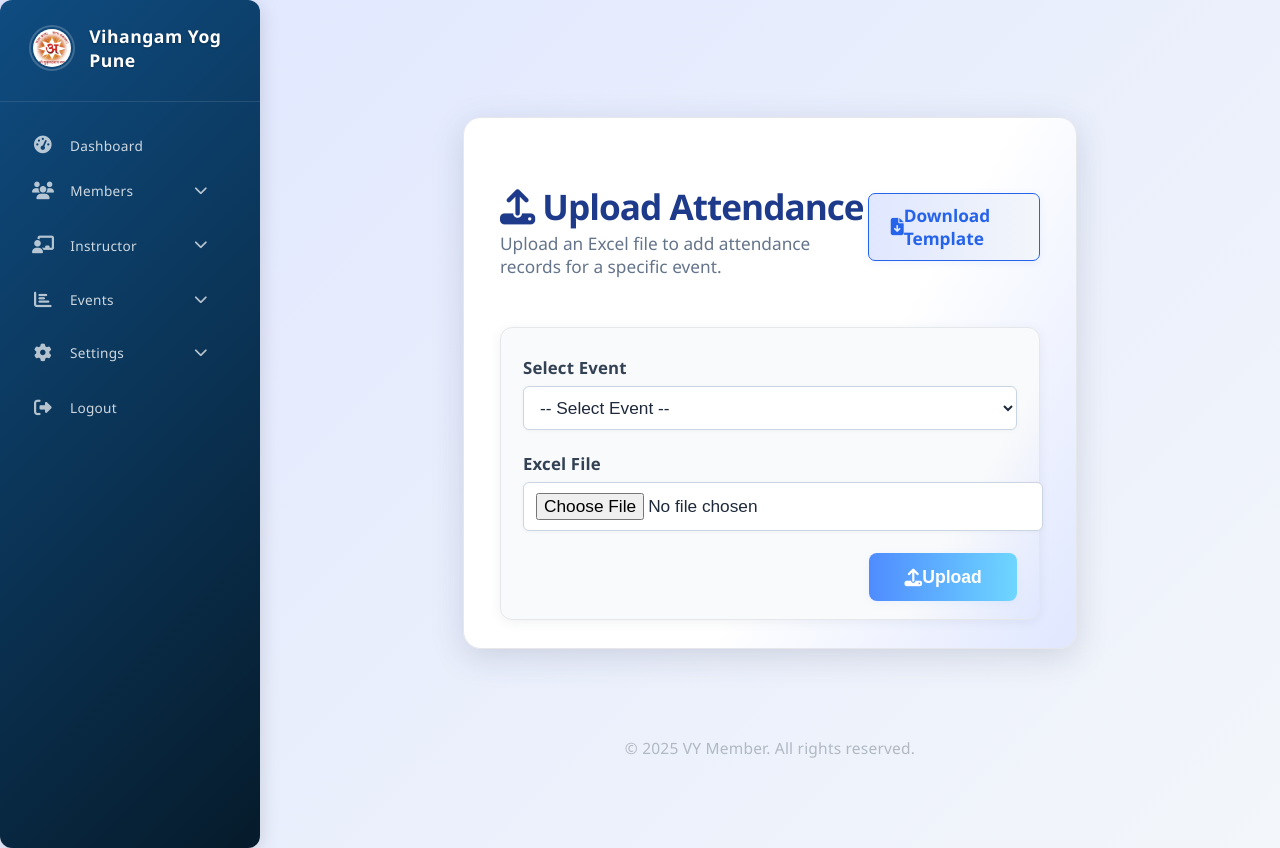
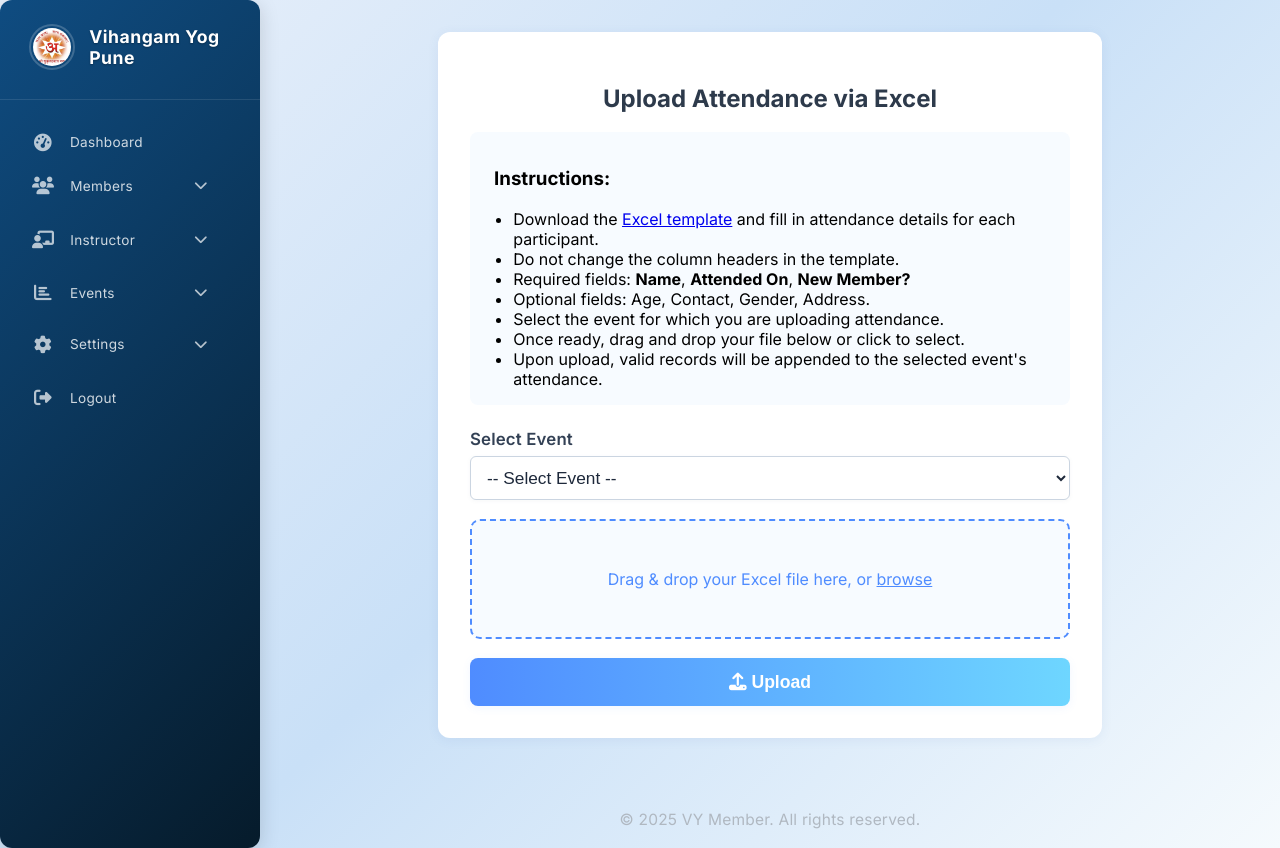
Before and after one commit to sant-anurag/vymember, a Django app: template member_manage/templates/upload_attendance.html in a window 1280 px wide. Run offline with Django 5.2, Linux system fonts and the light colour scheme; the template is opened without the code that fills it, so the values that code supplies are empty.

Commit message:
Design change for upload attendace form

```diff
--- a/member_manage/static/css/upload_attendance.css
+++ b/member_manage/static/css/upload_attendance.css
@@ -1,100 +1,42 @@
-/* upload_attendance.css */
-
-body {
-    font-family: 'Segoe UI', 'Roboto', 'Helvetica Neue', Arial, sans-serif;
-    background: linear-gradient(135deg, #e0e7ff 0%, #f3f6fa 100%);
-    min-height: 100vh;
+.upload-container {
+        max-width: 600px;
+        margin: 2rem auto;
+        background: #fff;
+        border-radius: 12px;
+        box-shadow: 0 2px 12px rgba(60, 100, 180, 0.08);
+        padding: 2rem;
     }
 
-.ua-main-container {
-    max-width: 540px;
-    margin: 48px auto;
-    background: linear-gradient(120deg, #ffffff 60%, #e0e7ff 100%);
-    border-radius: 18px;
-    box-shadow: 0 8px 32px 0 rgba(60, 72, 100, 0.18);
-    padding: 40px 36px 28px 36px;
-    border: 1.5px solid #e5e7eb;
-    transition: box-shadow 0.2s;
+    .upload-container h2 {
+        text-align: center;
+        color: #2d3a4b;
+        margin-bottom: 1.2rem;
     }
 
-.ua-main-container:hover {
-    box-shadow: 0 12px 40px 0 rgba(60, 72, 100, 0.22);
+    .instructions {
+        background: #f7fbff;
+        border-radius: 8px;
+        padding: 1rem 1.5rem;
+        margin-bottom: 1.5rem;
+        font-size: 1rem;
     }
 
-.ua-header-bar {
-    display: flex;
-    justify-content: space-between;
-    align-items: center;
-    margin-bottom: 32px;
+    .instructions ul {
+        margin: 0;
+        padding-left: 1.2rem;
     }
 
-.ua-title {
-    font-size: 2.2rem;
-    font-weight: 700;
-    color: #1e3a8a;
-    margin-bottom: 2px;
-    letter-spacing: -1px;
+    .form-group {
+        margin-bottom: 1.2rem;
     }
-
-.ua-subtitle {
-    color: #64748b;
-    font-size: 1.08rem;
-    font-weight: 400;
-    margin-top: 2px;
+.file-name {
+    display: block;
+    margin: 0.5rem 0 1rem 0;
+    color: #2563eb;
+    font-size: 1rem;
+    text-align: center;
+    word-break: break-all;
 }
-
-.ua-btn {
-    display: inline-flex;
-    align-items: center;
-    padding: 10px 22px;
-    border-radius: 7px;
-    border: none;
-    font-size: 1.08rem;
-    font-weight: 600;
-    cursor: pointer;
-    text-decoration: none;
-    transition: background 0.18s, color 0.18s, box-shadow 0.18s;
-    box-shadow: 0 2px 8px 0 rgba(37, 99, 235, 0.08);
-    outline: none;
-}
-
-.ua-btn-accent {
-    background: linear-gradient(90deg, #e0e7ff 0%, #f3f6fa 100%);
-    color: #2563eb;
-    border: 1.5px solid #2563eb;
-}
-
-.ua-btn-accent:hover, .ua-btn-accent:focus {
-    background: linear-gradient(90deg, #2563eb 0%, #60a5fa 100%);
-    color: #fff;
-    box-shadow: 0 4px 16px 0 rgba(37, 99, 235, 0.18);
-}
-
-.ua-btn-primary {
-    background: linear-gradient(90deg, #2563eb 0%, #60a5fa 100%);
-    color: #fff;
-    border: none;
-}
-
-.ua-btn-primary:hover, .ua-btn-primary:focus {
-    background: linear-gradient(90deg, #1e40af 0%, #2563eb 100%);
-    color: #fff;
-    box-shadow: 0 4px 16px 0 rgba(37, 99, 235, 0.18);
-}
-
-.ua-card-form {
-    margin-top: 18px;
-    padding: 28px 22px 18px 22px;
-    background: linear-gradient(120deg, #f9fafb 80%, #e0e7ff 100%);
-    border-radius: 12px;
-    box-shadow: 0 2px 12px 0 rgba(60, 72, 100, 0.08);
-    border: 1px solid #e5e7eb;
-}
-
-.ua-form-group {
-    margin-bottom: 22px;
-}
-
     .ua-label {
         display: block;
         font-weight: 600;
@@ -104,7 +46,7 @@ body {
         letter-spacing: 0.01em;
     }
 
-.ua-select, input[type="file"] {
+    .ua-select {
         width: 100%;
         padding: 10px 12px;
         border: 1.5px solid #cbd5e1;
@@ -116,19 +58,54 @@ body {
         box-shadow: 0 1px 4px 0 rgba(100, 116, 139, 0.06);
     }
 
-.ua-select:focus, input[type="file"]:focus {
+    .ua-select:focus {
         border-color: #2563eb;
         box-shadow: 0 0 0 2px #93c5fd;
         outline: none;
     }
 
-.ua-form-actions {
-    text-align: right;
-    margin-top: 10px;
+    .drop-area {
+        border: 2px dashed #4f8cff;
+        border-radius: 10px;
+        padding: 2rem;
+        text-align: center;
+        color: #4f8cff;
+        background: #f7fbff;
+        cursor: pointer;
+        margin-bottom: 1.2rem;
+        transition: background 0.2s, border-color 0.2s;
+    }
+
+    .drop-area.dragover {
+        background: #e3f0ff;
+        border-color: #6ed6ff;
+    }
+
+    .browse-btn {
+        color: #4f8cff;
+        text-decoration: underline;
+        cursor: pointer;
+    }
+
+    .upload-btn {
+        width: 100%;
+        padding: 0.8rem;
+        background: linear-gradient(90deg, #4f8cff 0%, #6ed6ff 100%);
+        color: #fff;
+        border: none;
+        border-radius: 8px;
+        font-weight: 600;
+        font-size: 1.1rem;
+        cursor: pointer;
+        transition: background 0.2s;
+    }
+
+    .upload-btn:hover {
+        background: linear-gradient(90deg, #6ed6ff 0%, #4f8cff 100%);
     }
 
     .ua-messages {
-    margin-top: 22px;
+        margin-top: 1rem;
     }
 
     .ua-message {
@@ -154,15 +131,10 @@ body {
     }
 
     @media (max-width: 700px) {
-    .ua-main-container {
-        padding: 18px 6vw 18px 6vw;
+        .upload-container {
+            padding: 1rem 4vw 1rem 4vw;
         }
-    .ua-header-bar {
-        flex-direction: column;
-        align-items: flex-start;
-        gap: 18px;
-    }
-    .ua-card-form {
-        padding: 16px 6vw 12px 6vw;
+        .drop-area {
+            padding: 1rem;
         }
     }
--- a/member_manage/templates/upload_attendance.html
+++ b/member_manage/templates/upload_attendance.html
@@ -1,21 +1,26 @@
 {% extends "home.html" %}
 {% load static %}
+
 {% block main_content %}
 <link rel="stylesheet" href="{% static 'css/upload_attendance.css' %}">
-<div class="ua-main-container">
-    <div class="ua-header-bar">
-        <div>
-            <h1 class="ua-title"><i class="fas fa-upload"></i> Upload Attendance</h1>
-            <p class="ua-subtitle">Upload an Excel file to add attendance records for a specific event.</p>
+
+<div class="upload-container">
+    <h2>Upload Attendance via Excel</h2>
+    <div class="instructions">
+        <h3>Instructions:</h3>
+        <ul>
+            <li>Download the <a href="{% static 'templates/attendance_template.xlsx' %}" download>Excel template</a> and fill in attendance details for each participant.</li>
+            <li>Do not change the column headers in the template.</li>
+            <li>Required fields: <b>Name</b>, <b>Attended On</b>, <b>New Member?</b></li>
+            <li>Optional fields: Age, Contact, Gender, Address.</li>
+            <li>Select the event for which you are uploading attendance.</li>
+            <li>Once ready, drag and drop your file below or click to select.</li>
+            <li>Upon upload, valid records will be appended to the selected event's attendance.</li>
+        </ul>
     </div>
-        <a href="{% static 'templates/attendance_template.xlsx' %}" class="ua-btn ua-btn-accent" download>
-            <i class="fas fa-file-download"></i> Download Template
-        </a>
-    </div>
-    <div class="ua-card ua-card-form">
-        <form id="upload-form" class="ua-form" method="post" enctype="multipart/form-data">
+    <form id="uploadForm" method="post" enctype="multipart/form-data">
         {% csrf_token %}
-            <div class="ua-form-group">
+        <div class="form-group">
             <label for="event_id" class="ua-label">Select Event</label>
             <select class="ua-select" id="event_id" name="event_id" required>
                 <option value="">-- Select Event --</option>
@@ -24,14 +29,16 @@
                 {% endfor %}
             </select>
         </div>
-            <div class="ua-form-group">
-                <label for="attendance_file" class="ua-label">Excel File</label>
-                <input type="file" id="attendance_file" name="attendance_file" accept=".xlsx,.xls" required>
+        <!-- ...inside your form, after the drop area... -->
+        <div id="dropArea" class="drop-area">
+            <p>Drag &amp; drop your Excel file here, or <span class="browse-btn">browse</span></p>
+            <input type="file" id="fileInput" name="attendance_file" accept=".xlsx,.xls" hidden required>
         </div>
-            <div class="ua-form-actions">
-                <button type="submit" class="ua-btn ua-btn-primary"><i class="fas fa-upload"></i> Upload</button>
-            </div>
+        <span id="fileName" class="file-name"></span>
+        <div></div>
+        <button type="submit" class="upload-btn"><i class="fas fa-upload"></i> Upload</button>
     </form>
+    <div id="uploadStatus">
         {% if messages %}
         <div class="ua-messages">
             {% for message in messages %}
@@ -41,5 +48,42 @@
         {% endif %}
     </div>
 </div>
+
 <script src="{% static 'js/upload_attendance.js' %}"></script>
+<script>
+document.addEventListener('DOMContentLoaded', function() {
+    const dropArea = document.getElementById('dropArea');
+    const fileInput = document.getElementById('fileInput');
+    const browseBtn = dropArea.querySelector('.browse-btn');
+    const fileNameSpan = document.getElementById('fileName');
+
+    dropArea.addEventListener('click', () => fileInput.click());
+    browseBtn.addEventListener('click', (e) => {
+        e.stopPropagation();
+        fileInput.click();
+    });
+
+    dropArea.addEventListener('dragover', (e) => {
+        e.preventDefault();
+        dropArea.classList.add('dragover');
+    });
+    dropArea.addEventListener('dragleave', () => dropArea.classList.remove('dragover'));
+    dropArea.addEventListener('drop', (e) => {
+        e.preventDefault();
+        dropArea.classList.remove('dragover');
+        fileInput.files = e.dataTransfer.files;
+        updateFileName();
+    });
+
+    fileInput.addEventListener('change', updateFileName);
+
+    function updateFileName() {
+        if (fileInput.files.length > 0) {
+            fileNameSpan.textContent = "Selected file: " + fileInput.files[0].name;
+        } else {
+            fileNameSpan.textContent = "";
+        }
+    }
+});
+</script>
 {% endblock %}
```
Lines whose indentation alone changed are shown as unchanged.
